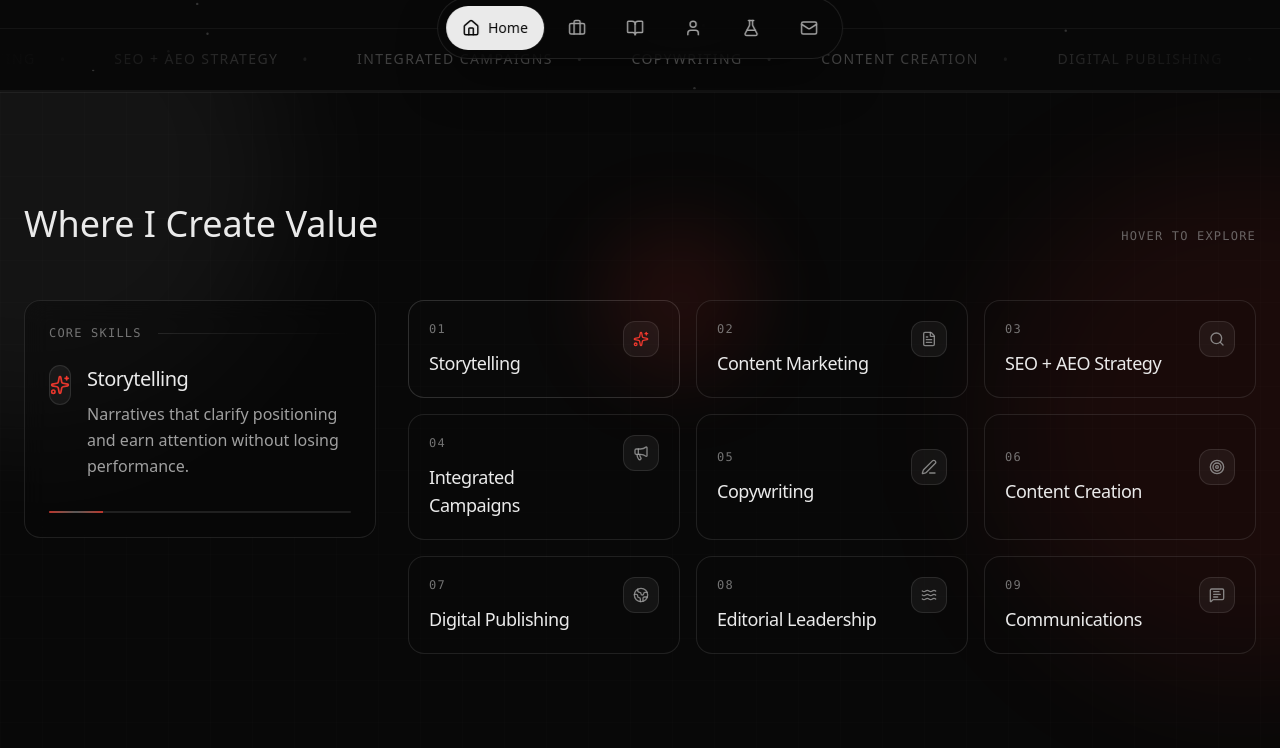
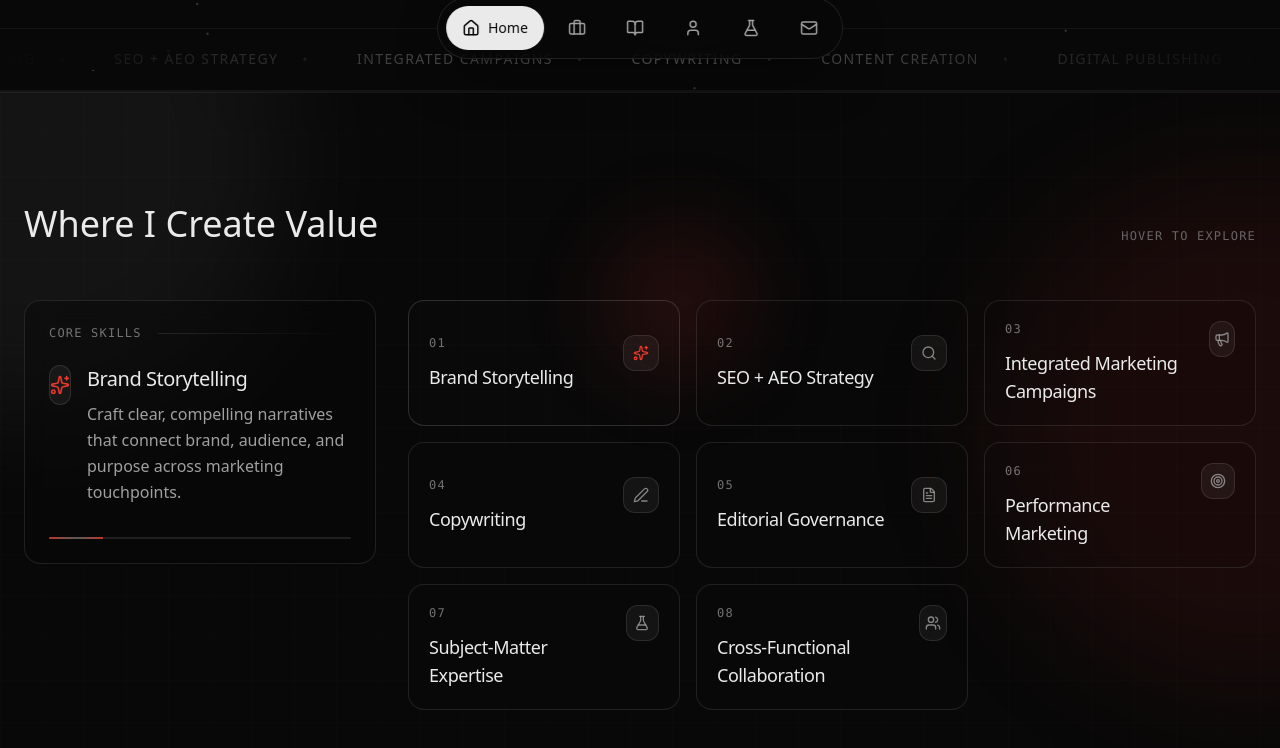
Before and after one commit to sarahsarahsarahX3/Personal-website-, a Next.js app: page / in a window 1280 px wide. Shown: the part 709-1457 px from the top of the page. Built offline with nearby package versions, Linux system fonts and the light colour scheme; a web font is replaced by a local one.

Commit message:
update core skills copy

```diff
--- a/app/components/home/CoreSkillsSection.tsx
+++ b/app/components/home/CoreSkillsSection.tsx
@@ -5,14 +5,13 @@ import { motion } from "framer-motion";
 import type { LucideIcon } from "lucide-react";
 import {
   FileText,
-  Globe2,
+  FlaskConical,
   Megaphone,
-  MessageSquareText,
   PenLine,
   Search,
   Sparkles,
   Target,
-  Waves,
+  Users,
 } from "lucide-react";
 import { cn } from "@/app/lib/utils";
 
@@ -25,58 +24,52 @@ type Skill = {
 
 const skills: Skill[] = [
   {
-    key: "storytelling",
-    name: "Storytelling",
-    blurb: "Narratives that clarify positioning and earn attention without losing performance.",
+    key: "brand-storytelling",
+    name: "Brand Storytelling",
+    blurb: "Craft clear, compelling narratives that connect brand, audience, and purpose across marketing touchpoints.",
     Icon: Sparkles,
   },
   {
-    key: "content-marketing",
-    name: "Content Marketing",
-    blurb: "Editorial systems and channel strategy that compound over time.",
-    Icon: FileText,
+    name: "SEO + AEO Strategy",
+    blurb: "Develop and optimize content strategies that improve discoverability, search visibility, and audience growth across traditional and AI-driven search.",
+    Icon: Search,
+    key: "seo-aeo",
   },
   {
-    key: "seo-aeo",
-    name: "SEO + AEO Strategy",
-    blurb: "Search intent, structure, and answers that win in modern discovery.",
-    Icon: Search,
-  },
-  {
-    key: "integrated-campaigns",
-    name: "Integrated Campaigns",
-    blurb: "Launch planning across paid/owned/earned—aligned creative + measurable lift.",
+    key: "integrated-marketing-campaigns",
+    name: "Integrated Marketing Campaigns",
+    blurb: "Develop content that supports brand growth, customer engagement, integrated campaigns, product launches, and seasonal initiatives.",
     Icon: Megaphone,
   },
   {
     key: "copywriting",
     name: "Copywriting",
-    blurb: "Voice-led, conversion-aware copy across headlines, hooks, and long-form.",
+    blurb: "Write and optimize conversion-focused copy across digital channels, aligning messaging with brand strategy, audience intent, and campaign objectives.",
     Icon: PenLine,
   },
   {
-    key: "content-creation",
-    name: "Content Creation",
-    blurb: "From concept to publish-ready assets that look good and read clearly.",
+    key: "editorial-governance",
+    name: "Editorial Governance",
+    blurb: "Define editorial standards and steward brand voice to ensure consistency, quality, and clarity at scale.",
+    Icon: FileText,
+  },
+  {
+    key: "performance-marketing",
+    name: "Performance Marketing",
+    blurb: "Apply data and performance insights to optimize content, campaigns, and messaging for engagement, conversion, and measurable results.",
     Icon: Target,
   },
   {
-    key: "digital-publishing",
-    name: "Digital Publishing",
-    blurb: "CMS workflows, packaging, and distribution built for reach and retention.",
-    Icon: Globe2,
+    key: "subject-matter-expertise",
+    name: "Subject-Matter Expertise",
+    blurb: "Translate expert insight into accurate, on-brand content across beauty, health, technology, and science.",
+    Icon: FlaskConical,
   },
   {
-    key: "editorial-leadership",
-    name: "Editorial Leadership",
-    blurb: "Quality, cadence, and standards that keep teams shipping consistently.",
-    Icon: Waves,
-  },
-  {
-    key: "communications",
-    name: "Communications",
-    blurb: "Messaging and narratives that align stakeholders and land with audiences.",
-    Icon: MessageSquareText,
+    key: "cross-functional-collaboration",
+    name: "Cross-Functional Collaboration",
+    blurb: "Partner across marketing, design, product, and education teams to deliver content at scale.",
+    Icon: Users,
   },
 ];
 
```
